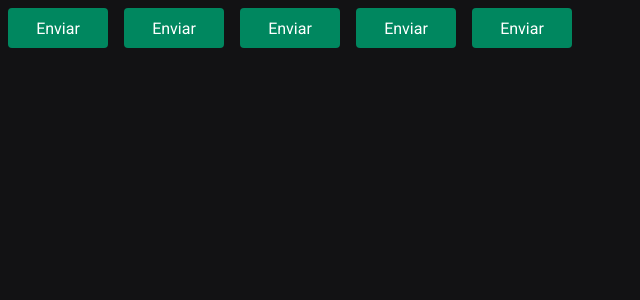
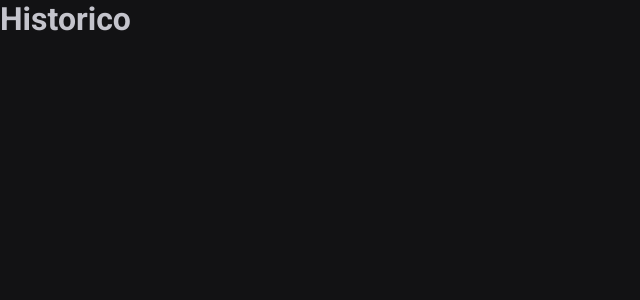
Before and after one commit to camily-cs/02.IgniteTimer, a React (Vite) app: page /history in a window 1280 px wide. Shown: the top 300 px of the page, without its empty margins (0-640 px from the left). Built offline with nearby package versions, Linux system fonts and the light colour scheme.

Commit message:
Criando rotas com o react-router-dom

```diff
--- a/src/App.tsx
+++ b/src/App.tsx
@@ -1,4 +1,5 @@
-import { Button } from './components/Button'
+import { Router } from './Router'
+import { BrowserRouter } from 'react-router-dom'
 import { ThemeProvider } from 'styled-components'
 import { defaultTheme } from './styles/themes/default'
 import { GlobalStyle } from './styles/global'
@@ -6,12 +7,9 @@
 export function App() {
   return (
     <ThemeProvider theme={defaultTheme}>
-      <Button variant="primary" />
-      <Button variant="secondary" />
-      <Button variant="success" />
-      <Button variant="danger" />
-      <Button />
-
+      <BrowserRouter>
+        <Router />
+      </BrowserRouter>
       <GlobalStyle />
     </ThemeProvider>
   )
--- /dev/null
+++ b/src/Router.tsx
@@ -0,0 +1,18 @@
+/* componente para rotas */
+import { Routes, Route } from 'react-router-dom'
+import { Home } from './pages/Home'
+import { History } from './pages/History'
+
+export function Router() {
+  return (
+    <>
+      <Routes>
+        {/* rota pagina home */}
+        <Route path="/" element={<Home />} />
+
+        {/* rota pagina histórico */}
+        <Route path="/history" element={<History />} />
+      </Routes>
+    </>
+  )
+}
--- a/src/components/Button.styles.ts
+++ /dev/null
@@ -1,28 +0,0 @@
-import styled from 'styled-components'
-
-export type ButtonVariant = 'primary' | 'secondary' | 'danger' | 'success'
-
-interface ButtonContainerProps {
-  variant: ButtonVariant
-}
-
-const buttonVariants = {
-  primary: 'purple',
-  secondary: 'orange',
-  danger: 'red',
-  success: 'green',
-}
-
-export const ButtonContainer = styled.button<ButtonContainerProps>`
-  width: 100px;
-  height: 40px;
-  background-color: ${(props) => props.theme['green-500']};
-  color: ${(props) => props.theme.white};
-  border-radius: 4px;
-  border: 0;
-  margin: 8px;
-
-  /* ${(props) => {
-    return `background-color: ${buttonVariants[props.variant]}`
-  }}*/
-`
--- a/src/components/Button.tsx
+++ /dev/null
@@ -1,9 +0,0 @@
-import { ButtonContainer, ButtonVariant } from './Button.styles'
-
-interface ButtonProps {
-  variant?: ButtonVariant
-}
-
-export function Button({ variant = 'primary' }: ButtonProps) {
-  return <ButtonContainer variant={variant}>Enviar</ButtonContainer>
-}
--- /dev/null
+++ b/src/pages/History.tsx
@@ -0,0 +1,7 @@
+export function History() {
+  return (
+    <>
+      <h1>Historico</h1>
+    </>
+  )
+}
--- /dev/null
+++ b/src/pages/Home.tsx
@@ -0,0 +1,7 @@
+export function Home() {
+  return (
+    <>
+      <h1>Home</h1>
+    </>
+  )
+}
```
Also changed, not shown: package.json (+8 -3 lines), 1 other file (tests, documents, lock files or other folders).
